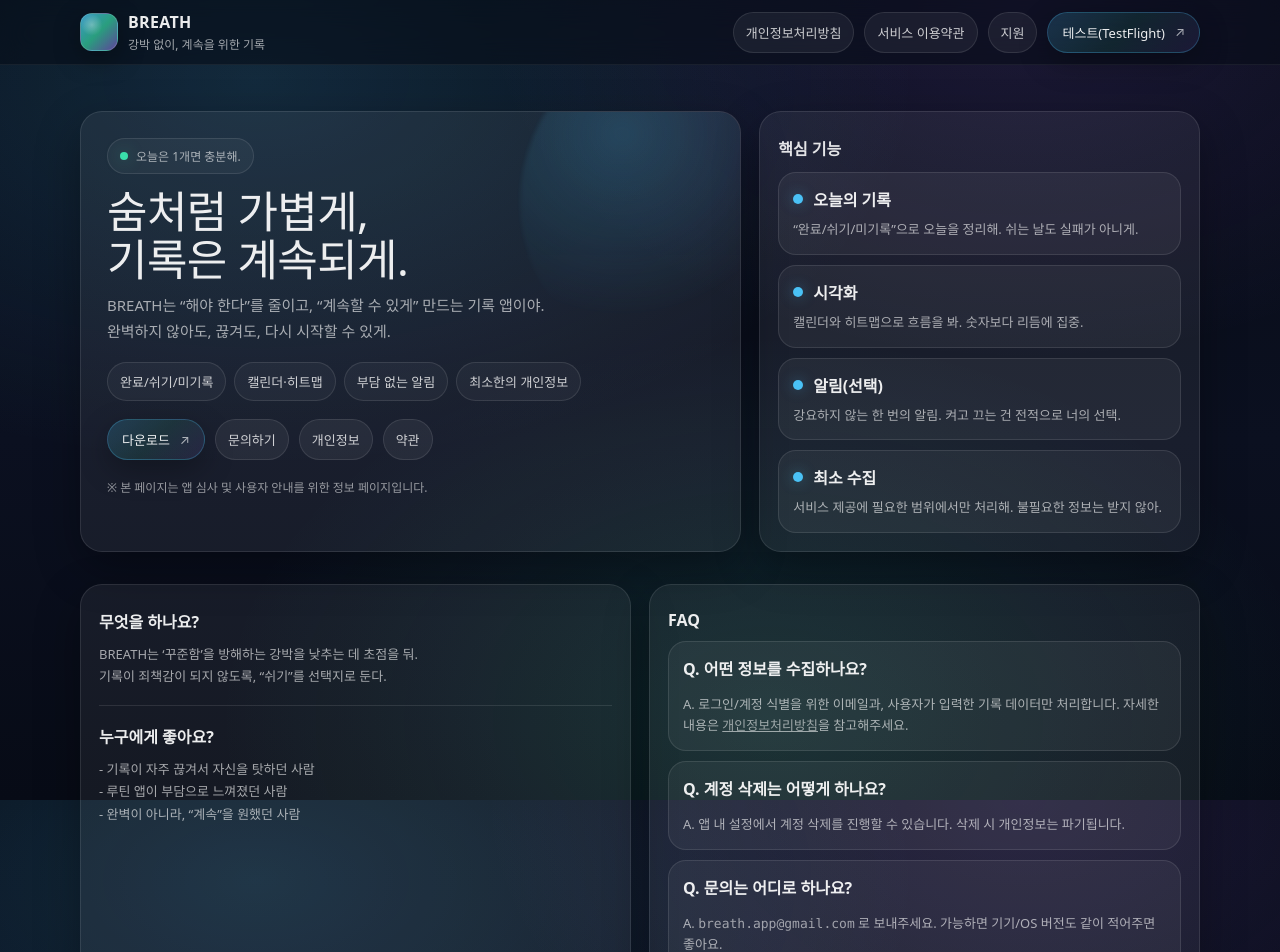
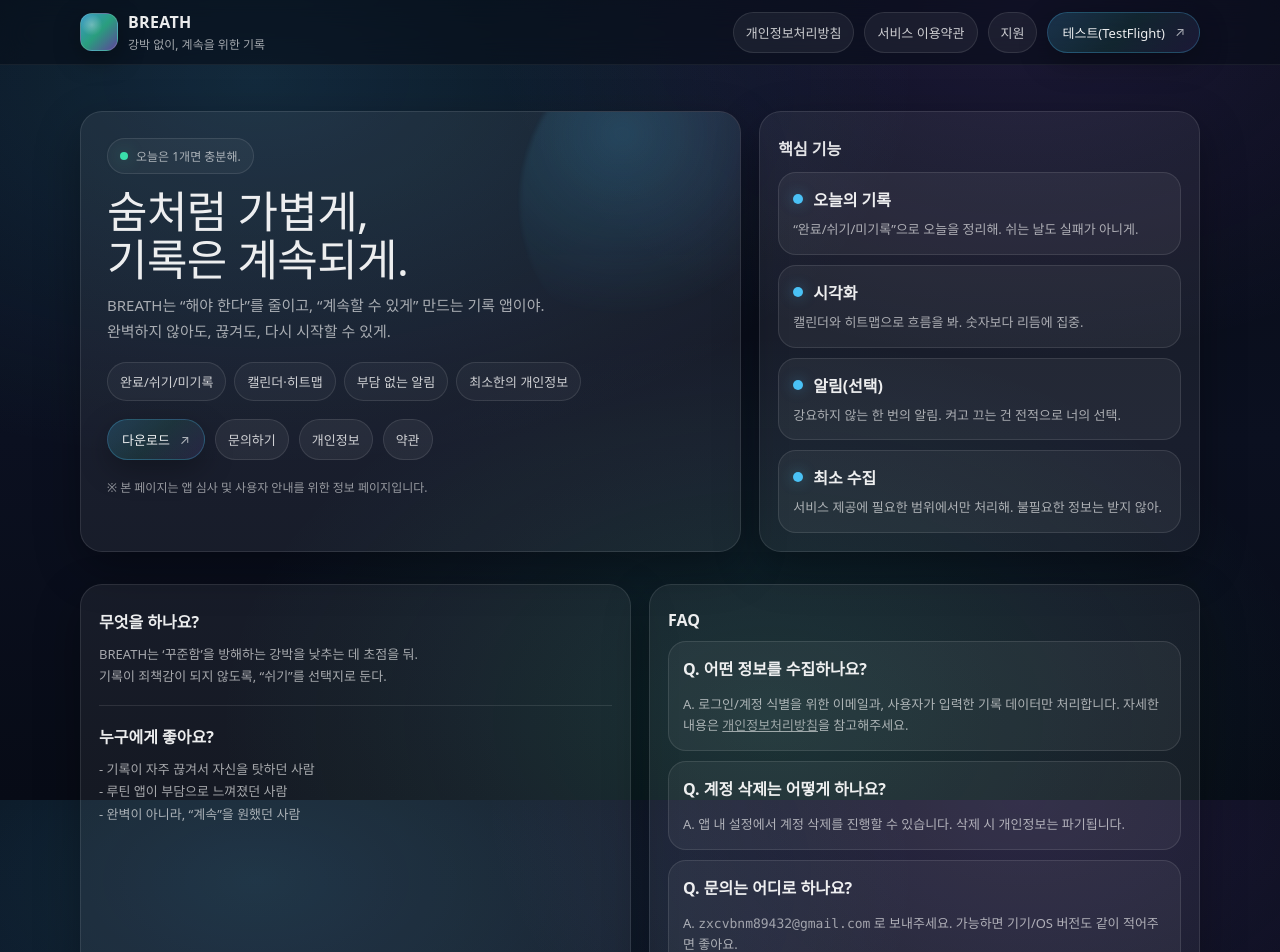
Before and after one commit to jeomlee/breath-web, a Next.js app: page / in a window 1280 px wide. Shown: the top 952 px of the page. Built offline with nearby package versions, Linux system fonts and the light colour scheme.

Commit message:
chore: update contact email

```diff
--- a/app/page.tsx
+++ b/app/page.tsx
@@ -1,6 +1,6 @@
 // app/page.tsx
 export default function HomePage() {
-  const supportEmail = 'breath.app@gmail.com';
+  const supportEmail = 'zxcvbnm89432@gmail.com';
   // 배포 후 App Store 링크 생기면 여기에 교체하면 됨.
   const downloadHref = '#'; // 예: 'https://apps.apple.com/app/idXXXXXXXXX'
   const testflightHref = '#'; // 예: TestFlight 초대 링크
--- a/app/privacy/page.tsx
+++ b/app/privacy/page.tsx
@@ -1,6 +1,6 @@
 // app/privacy/page.tsx
 export default function PrivacyPage() {
-  const supportEmail = 'breath.app@gmail.com';
+  const supportEmail = 'zxcvbnm89432@gmail.com';
 
   return (
     <main className="container docWrap">
--- a/app/terms/page.tsx
+++ b/app/terms/page.tsx
@@ -1,6 +1,6 @@
 // app/terms/page.tsx
 export default function TermsPage() {
-  const supportEmail = 'breath.app@gmail.com';
+  const supportEmail = 'zxcvbnm89432@gmail.com';
 
   return (
     <main className="container docWrap">
```
